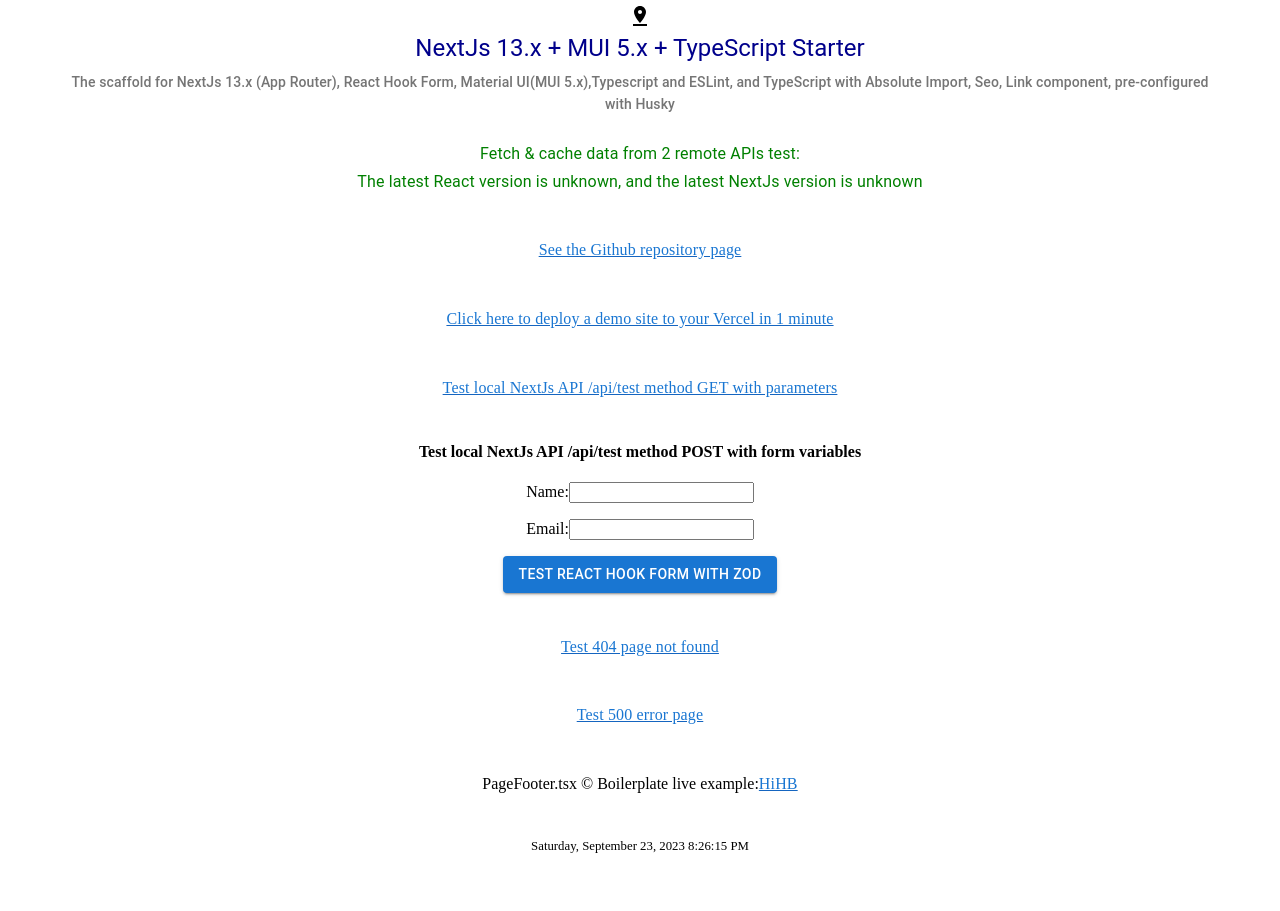
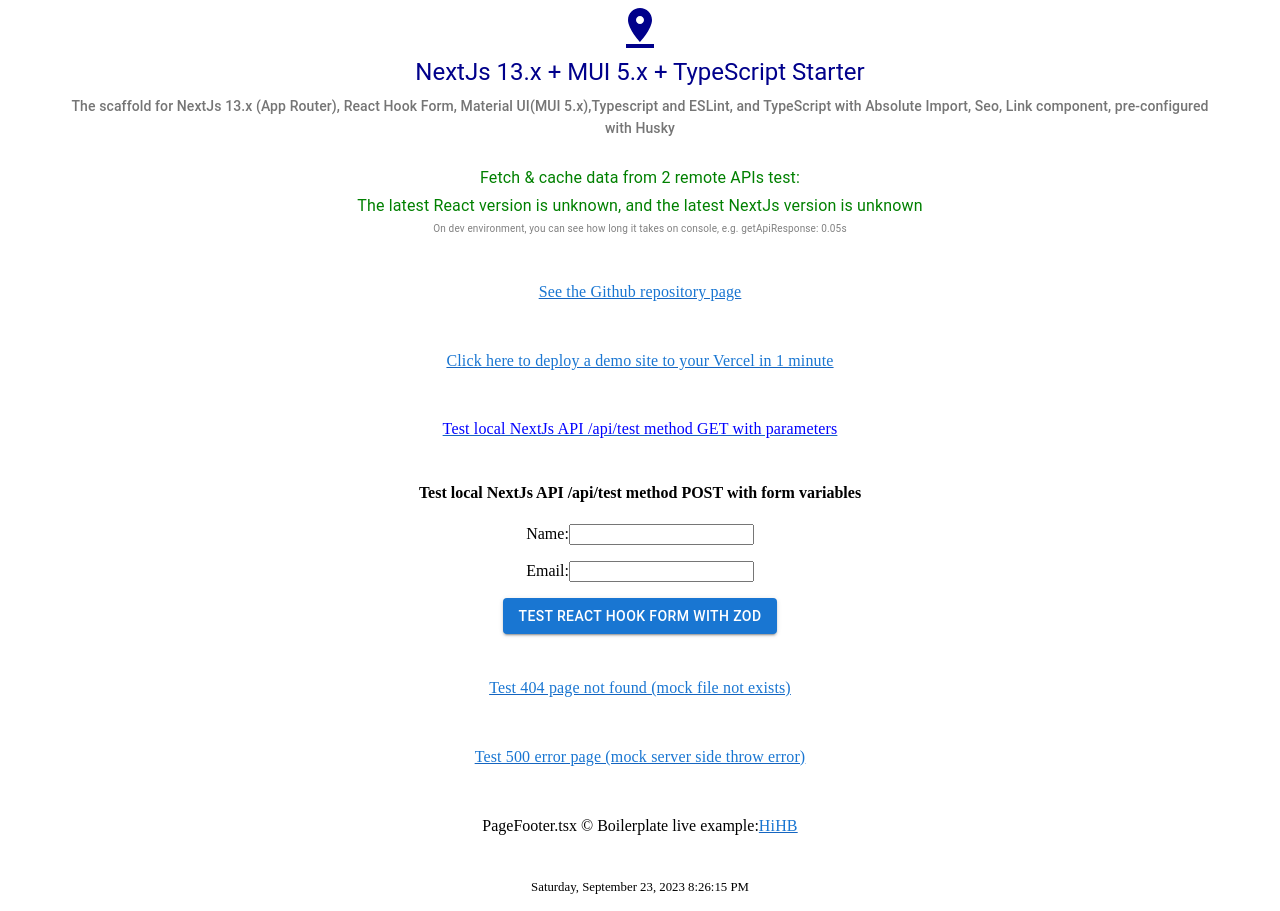
Before and after one commit to tigbbit/Next-MUI-TS-Jest-template, a Next.js app: page / in a window 1280 px wide. Before the commit the page ends 870 px from the top, so only its background shows below. Built offline with nearby package versions, Linux system fonts and the light colour scheme; no server answers.

Commit message:
docs: improve homepage

```diff
--- a/src/component/Homepage.tsx
+++ b/src/component/Homepage.tsx
@@ -14,7 +14,10 @@
     <main>
       <section>
         <Box sx={{ textAlign: 'center' }}>
-          <PinDropIcon />
+          <PinDropIcon
+            className='page-title'
+            sx={{ width: '3rem', height: '3rem' }}
+          />
           <Typography
             variant='h5'
             component='h1'
@@ -39,6 +42,10 @@
             Fetch & cache data from 2 remote APIs test: <br />
             The latest React version is {reactVersion}, and the latest NextJs
             version is {nextJsVersion}
+            <Box sx={{ color: 'grey', fontSize: 10 }}>
+              On dev environment, you can see how long it takes on console, e.g.
+              getApiResponse: 0.05s
+            </Box>
           </Typography>
 
           <Box sx={{ m: 5 }}>
@@ -57,7 +64,7 @@
               Click here to deploy a demo site to your Vercel in 1 minute
             </Link>
           </Box>
-          <Box sx={{ m: 5 }}>
+          <Box sx={{ m: 5, a: { color: 'blue' } }}>
             <Link
               href='/api/test?from=github&nextjs=yes&mui=yes&tailwind=no'
               target='_blank'
@@ -74,10 +81,14 @@
           </Box>
 
           <Box sx={{ m: 5 }}>
-            <Link href='/test-page-not-exists'>Test 404 page not found</Link>
+            <Link href='/test-page-not-exists'>
+              Test 404 page not found (mock file not exists)
+            </Link>
           </Box>
           <Box sx={{ m: 5 }}>
-            <a href='/?slug=testError500'>Test 500 error page</a>
+            <a href='/?slug=testError500'>
+              Test 500 error page (mock server side throw error)
+            </a>
           </Box>
         </Box>
       </section>
```
